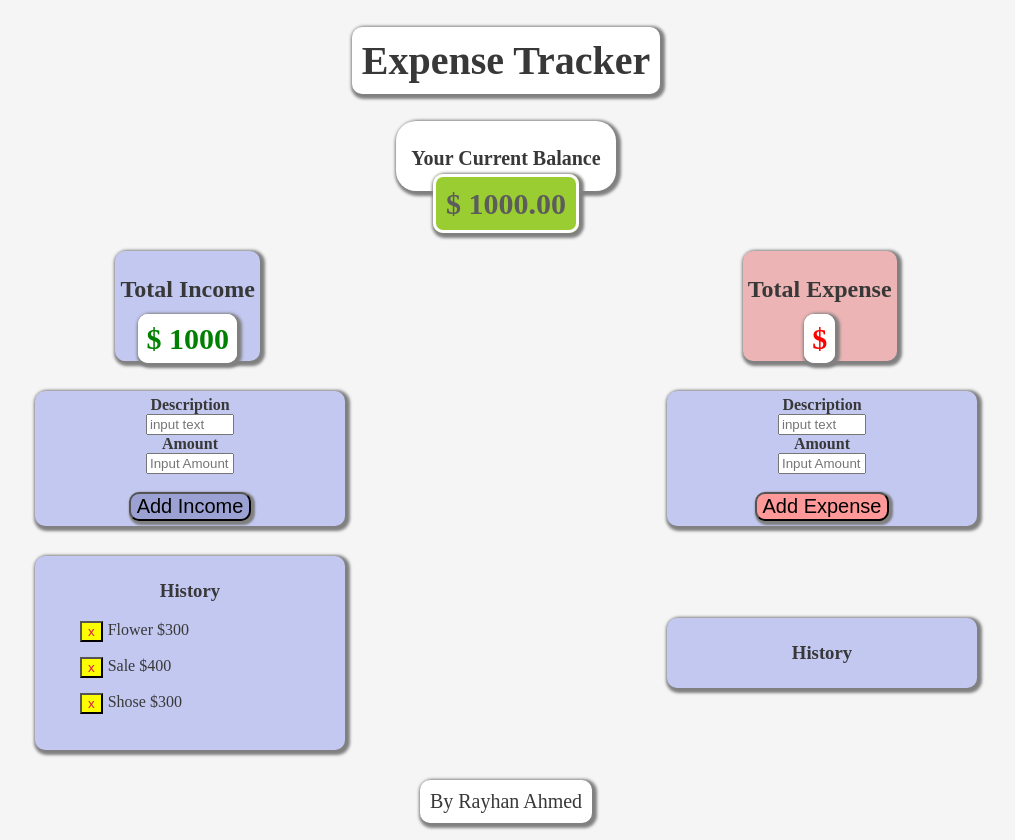
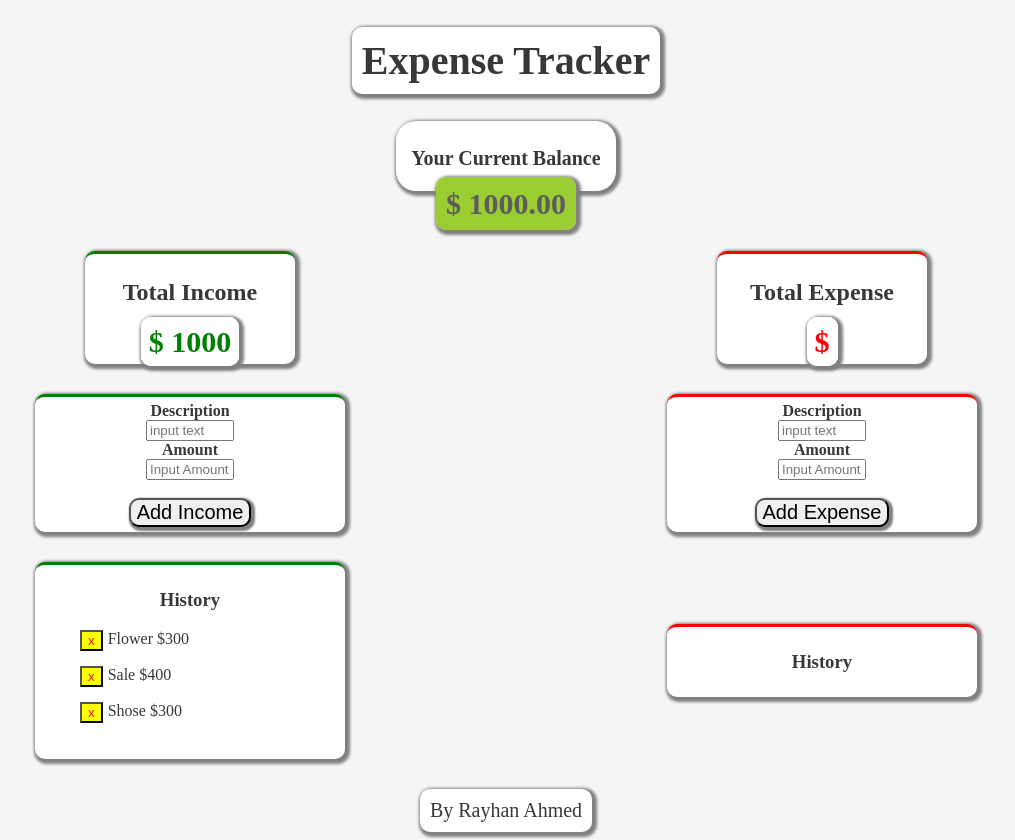
Before and after one commit to srehanpk/expense-tracker, a React (Create React App) app: page / in a window 1280 px wide. Shown: the whole page, without its empty margins (134-1149 px from the left). Built offline with nearby package versions, Linux system fonts and the light colour scheme.

Commit message:
Update App.css

```diff
--- a/src/App.css
+++ b/src/App.css
@@ -27,6 +27,7 @@ margin-right: auto;
 
  background-color: white;
  box-shadow: gray 2px 2px 3px 3px;
+ border: none;
  border-radius: 20px;
  width: 200px;
  height: 50px;
@@ -48,7 +49,7 @@ margin-right: auto;
   color: rgb(92, 92, 92);
   font-size: 30px;
   font-weight: bolder;
-  border: solid white;
+  border: none white;
   border-radius: 10px;
   padding: 10px;
   background-color: yellowgreen;
@@ -70,10 +71,13 @@ margin-right: auto;
 
 
 box-shadow: gray 2px 2px 3px 3px;
+border-top: solid 3px green;
 border-radius: 10px;
-background-color: rgb(195, 200, 241);
+background-color: white;
 padding: 5px;
 margin: auto;
+width: 200px;
+
 
 
 }
@@ -81,10 +85,12 @@ margin: auto;
 
 
   box-shadow: gray 2px 2px 3px 3px;
+  border-top: solid 3px red;
   border-radius: 10px;
-  background-color: rgb(236, 180, 180);
+  background-color: white;
   padding: 5px;
   margin: auto;
+  width: 200px;
 
 
   }
@@ -125,18 +131,12 @@ margin: auto;
 }
 
 .plus  {
-/*
-  box-shadow: gray 2px 2px 3px 3px;
-  border-radius: 10px;
-  background-color: rgb(195, 200, 241);
-  padding: 20px;
-  width: 200px;
-  margin: auto; */
-  text-align: center;
 
+text-align: center;
 box-shadow: gray 2px 2px 3px 3px;
+border-top: solid 3px green;
 border-radius: 10px;
-background-color: rgb(195, 200, 241);
+background-color: white;
 padding: 5px;
 width: 300px;
 margin: auto;
@@ -149,18 +149,12 @@ margin: auto;
 }
 
 .minus {
-/*
-box-shadow: gray 2px 2px 3px 3px;
-border-radius: 10px;
-background-color: rgb(236, 180, 180);
-padding: 20px;
-width: 200px;
-margin: auto;
-text-align: left; */
+
 text-align: center;
 box-shadow: gray 2px 2px 3px 3px;
+border-top: solid 3px red;
 border-radius: 10px;
-background-color: rgb(195, 200, 241);
+background-color: white;
 padding: 5px;
 width: 300px;
 margin: auto;
@@ -175,20 +169,14 @@ margin: auto;
 
 
   font-size: 20px;
-  background-color: rgb(155, 162, 211);
   box-shadow: gray 2px 2px 2px 2px;
-  /* height: 40px;
-  width: 185px; */
   border-radius: 10px;
   cursor: pointer;
 }
 .minus-btn {
 
   font-size: 20px;
-  background-color: rgb(255, 152, 152);
   box-shadow:gray 2px 2px 2px 2px;
-  /* height: 40px;
-  width: 185px; */
   border-radius: 10px;
   cursor: pointer;
 }
```
